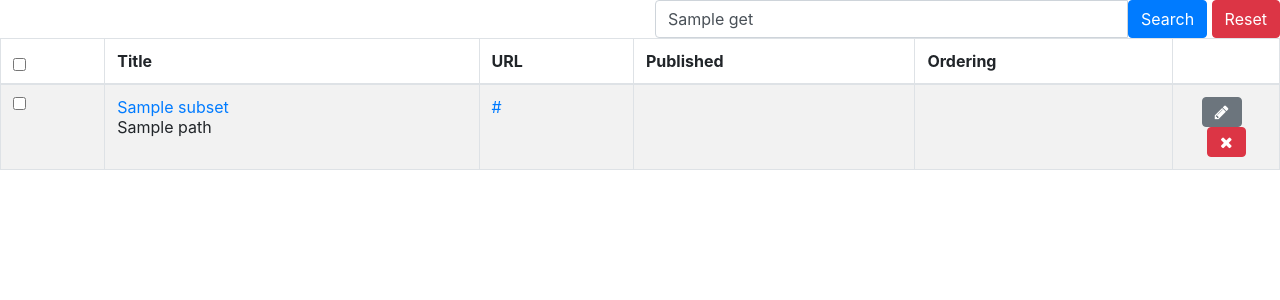
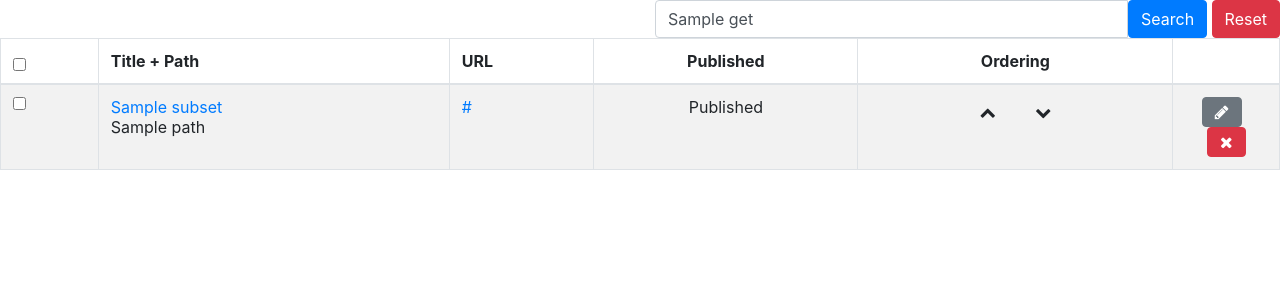
Before and after one commit to dioscouri/f3-admin, a PHP site: template src/Admin/Views/menus/list_datatable.php in a window 1280 px wide. Shown: the top 300 px of the page. Run offline with PHP 8.4, Linux system fonts and the light colour scheme; the template is opened without the code that fills it: most values are stand-ins (such as "Sample title", 1, 10 or a date in 2020); data that the repository does not hold is empty; some libraries are stand-ins or nearby versions.

Commit message:
added ability to reorder menu items, fixes #15

```diff
--- a/bootstrap.php
+++ b/bootstrap.php
@@ -29,6 +29,8 @@ switch ($global_app_name)
         $f3->route('POST /admin/menu/@id', '\Admin\Controllers\Menu->update');
         $f3->route('DELETE /admin/menu/@id', '\Admin\Controllers\Menu->delete');
         $f3->route('GET /admin/menu/@id/delete', '\Admin\Controllers\Menu->delete');
+        $f3->route('GET /admin/menu/@id/moveup', '\Admin\Controllers\Menu->moveUp');
+        $f3->route('GET /admin/menu/@id/movedown', '\Admin\Controllers\Menu->moveDown');
 
         // TODO set some app-specific settings, if desired
 
--- a/src/Admin/Views/menus/list_datatable.php
+++ b/src/Admin/Views/menus/list_datatable.php
@@ -36,10 +36,10 @@
 	<thead>
 		<tr>
 		    <th class="checkbox-column"><input type="checkbox" class="icheck-input"></th>
-			<th>Title</th>
+			<th>Title + Path</th>
 			<th>URL</th>
-			<th>Published</th>
-			<th>Ordering</th>
+			<th class="text-center">Published</th>
+			<th class="text-center">Ordering</th>
 			<th class="col-md-1"></th>
 		</tr>
 	</thead>
@@ -79,9 +79,23 @@
             </td>
 
             <td class="text-center">
+                <?php if (!isset($item->published)) { ?>
+                <span class="label label-default">Undefined</span>
+                <?php } elseif ($item->published) { ?>
+                <span class="label label-success">Published</span>
+                <?php } else { ?>
+                <span class="label label-secondary">Unpublished</span>
+                <?php } ?>
             </td>
 
             <td class="text-center">
+                <a class="btn btn-xs btn-tertiary" href="./admin/menu/<?php echo $item->id; ?>/moveup">
+                    <i class="fa fa-chevron-up"></i>
+                </a>
+                &nbsp;
+                <a class="btn btn-xs btn-tertiary" href="./admin/menu/<?php echo $item->id; ?>/movedown">
+                    <i class="fa fa-chevron-down"></i>
+                </a>
             </td>
 
             <td class="text-center">
```
Also changed, not shown: src/Admin/Controllers/Menu.php (+37 -1 lines), src/Admin/Models/Menus.php (+7 -0 lines), src/Admin/Views/menus/edit.php (+14 -2 lines).
